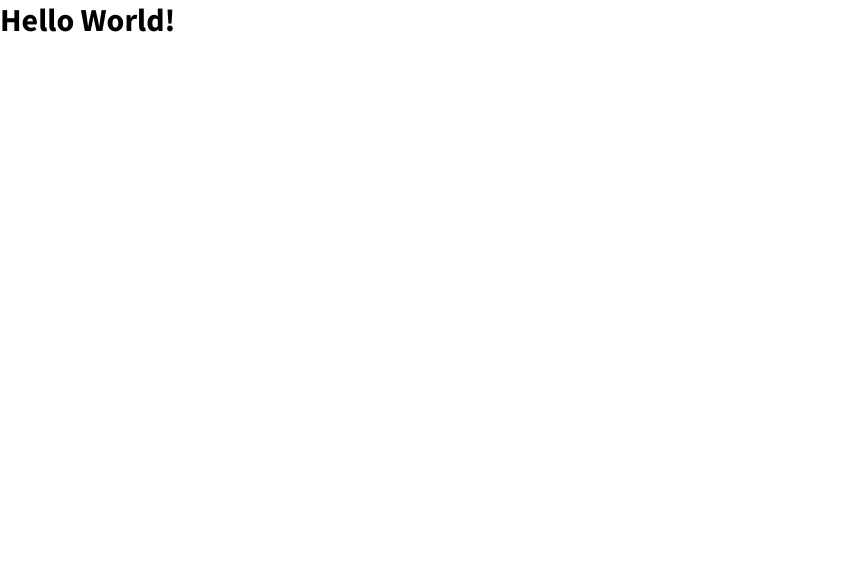
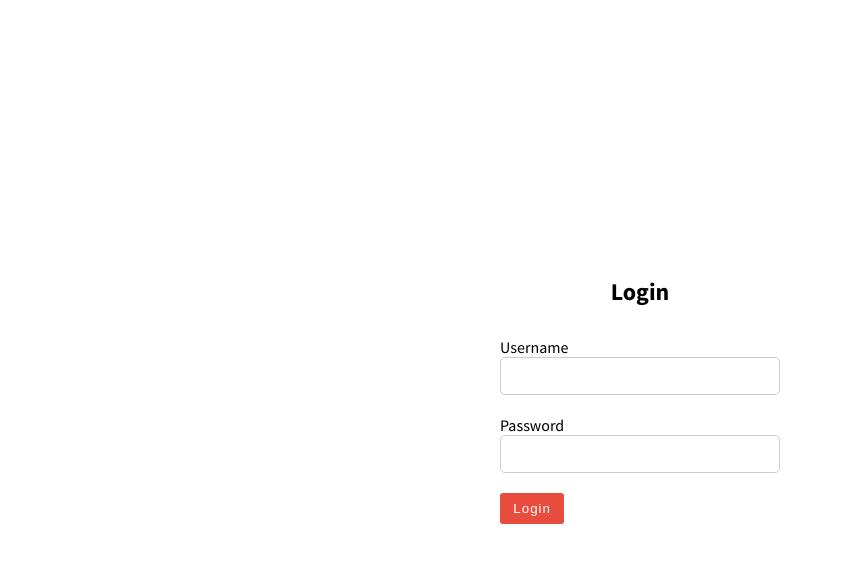
Before and after one commit to NicolaiHygino/dragons-list, a React (Create React App) app: page / in a window 1280 px wide. Shown: the top 562 px of the page, without its empty margins (0-841 px from the left). Built offline with nearby package versions, Linux system fonts and the light colour scheme.

Commit message:
feat (Login): new login component

```diff
--- a/src/App.js
+++ b/src/App.js
@@ -1,9 +1,11 @@
-import React from 'react';
+import React, { useState } from 'react';
+import Login from 'components/Login';
 
 const App = () => {
-  return (
-    <h1>Hello World!</h1>
-  );
+  const [user, setUser] = useState(null);
+
+  if (!user) return <Login setUser={setUser} />;
+  return <h1>Dashboard</h1>;
 };
 
 export default App;
--- /dev/null
+++ b/src/components/Login/index.js
@@ -0,0 +1,62 @@
+import React, { useState } from 'react';
+import { Formik, ErrorMessage } from 'formik';
+import {
+  StyledLogin,
+  FieldWrapper,
+  StyledForm,
+  StyledField,
+  Header,
+  Error,
+} from './style';
+import { Button } from 'globalStyles';
+
+const dummyLoginApi = (username, password) => {
+  if (username === 'admin' && password === 'admin') {
+    return Promise.resolve(username);
+  }
+  return Promise.reject('No user found for this username/password');
+};
+
+const Login = ({ setUser }) => {
+  const [error, setError] = useState('');
+
+  const handleSubmit = ({username, password}) => {
+    dummyLoginApi(username, password).then(res => {
+      setUser(res);
+    })
+    .catch(err => {
+      setError(err);
+    });
+  };
+
+  return (
+    <StyledLogin>
+      <Formik
+        initialValues={{ username: '', password: '' }}
+        onSubmit={values => handleSubmit(values)}
+      >
+        <StyledForm aria-label="form">
+          <Header>Login</Header>
+
+          {error && <Error>{error}</Error>}
+
+          <FieldWrapper>
+            <label htmlFor="username">Username</label>
+            <StyledField id="username" name="username" type="text" />
+            <ErrorMessage name="username" />
+          </FieldWrapper>
+
+          <FieldWrapper>
+            <label htmlFor="password">Password</label>
+            <StyledField id="password" name="password" type="password" />
+            <ErrorMessage name="password" />
+          </FieldWrapper>
+
+          <Button type="submit">Login</Button>
+        </StyledForm>
+      </Formik>
+    </StyledLogin>
+  );
+};
+
+export default Login;
--- /dev/null
+++ b/src/components/Login/style.js
@@ -0,0 +1,47 @@
+import styled from 'styled-components';
+import { Form, Field } from 'formik';
+
+export const StyledLogin = styled.section`
+  display: flex;
+  align-items: center;
+  justify-content: center;
+  height: 100vh;
+  width: 100vw;
+`;
+
+export const Header = styled.h1`
+  text-align: center;
+  margin-bottom: 30px;
+`;
+
+export const StyledForm = styled(Form)`
+  max-width: 300px;
+  width: 100%;
+  padding: 10px;
+`;
+
+export const StyledField = styled(Field)`
+  width: 100%;
+  border: 1px solid #ccc;
+  border-radius: 5px;
+  padding: .8em 1em;
+`;
+
+export const FieldWrapper = styled.div`
+  margin-bottom: 20px;
+`;
+
+export const Button = styled.button`
+  border: 0;
+  border-radius: 3px;
+  background-color: var(--main-color);
+  color: white;
+  padding: .8em;
+  cursor: pointer;
+`;
+
+export const Error = styled.p`
+  font-size: .9em;
+  color: var(--error);
+  margin-bottom: 20px;
+`;
--- a/src/globalStyles.js
+++ b/src/globalStyles.js
@@ -1,8 +1,9 @@
-import { createGlobalStyle } from "styled-components";
+import styled, { createGlobalStyle } from "styled-components";
 
 export const GlobalStyle = createGlobalStyle`
   :root {
     --main-color: #e74c3c;
+    --error: #c0392b;
   }
 
   * {
@@ -22,3 +23,13 @@
     margin: 0;
   }
 `;
+
+export const Button = styled.button`
+  background-color: var(--main-color);
+  border: 0;
+  border-radius: 3px;
+  color: white;
+  padding: .6em 1em;
+  letter-spacing: 1px;
+  cursor: pointer;
+`;
```
